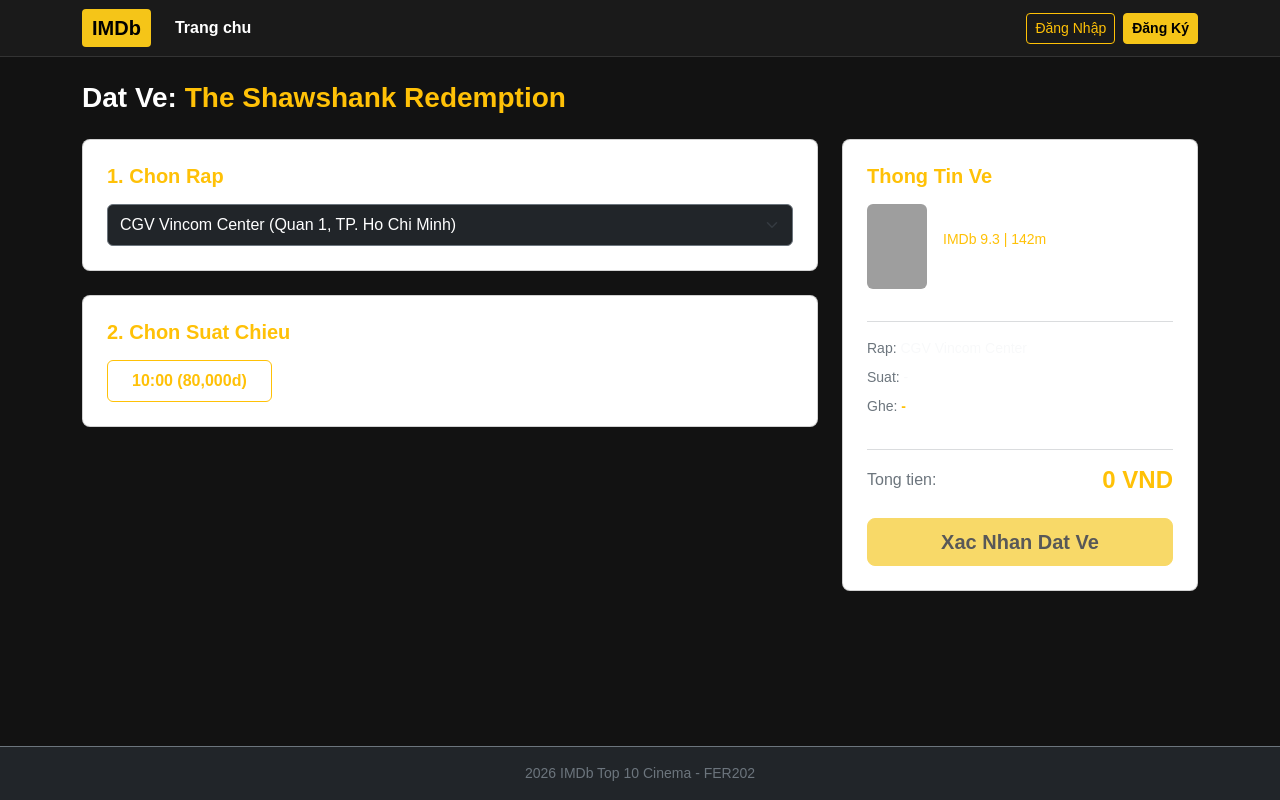
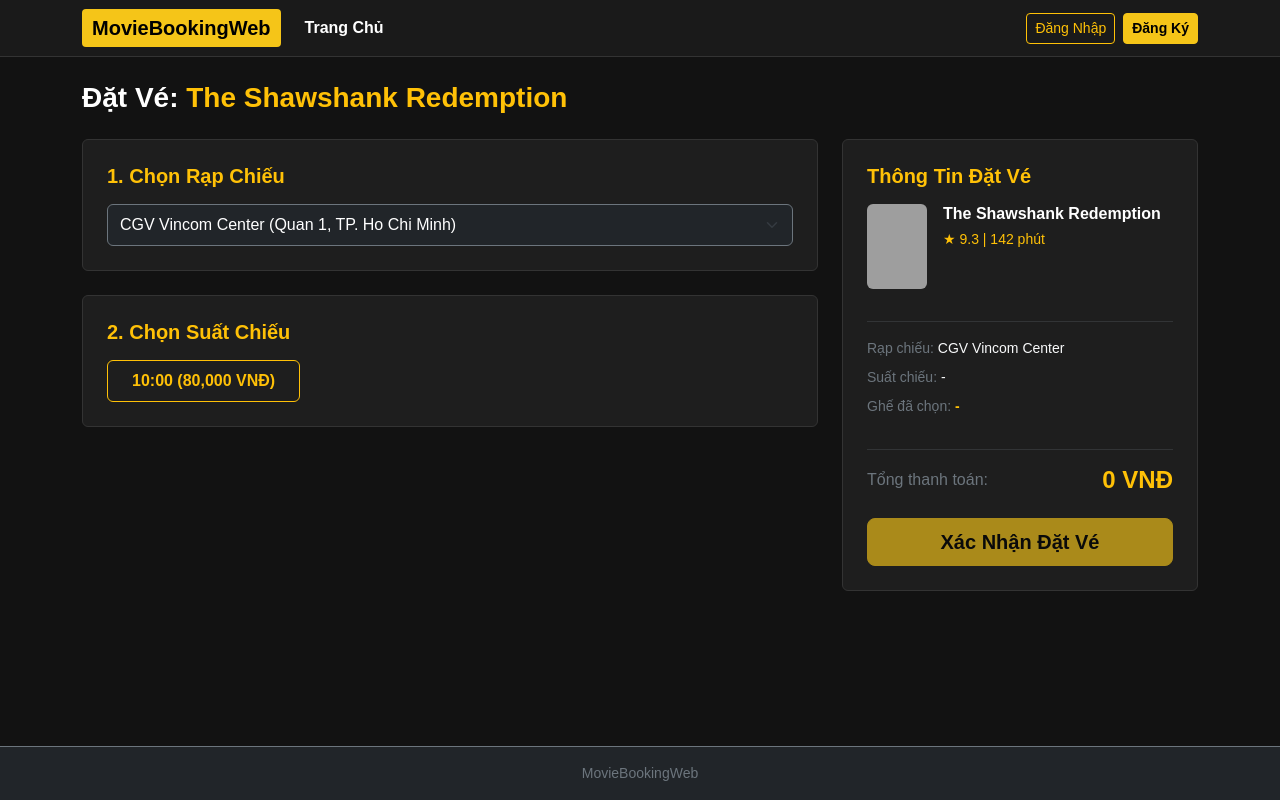
Before and after one commit to Sonnche161115/moviebookingweb, a React (Create React App) app: page /booking/1 in a window 1280 px wide. Built offline with nearby package versions, Linux system fonts and the light colour scheme; data requests are answered from the project's data file; grey boxes are pictures that could not be loaded.

Commit message:
i18n: convert all UI texts, buttons, and messages to full Vietnamese with accents

```diff
--- a/db.json
+++ b/db.json
@@ -260,8 +260,7 @@
         "C3",
         "D7",
         "E1",
-        "F8",
-        "D4"
+        "F8"
       ]
     },
     {
@@ -408,21 +407,6 @@
       ],
       "totalPrice": 160000,
       "bookingDate": "2026-08-22T10:30:00"
-    },
-    {
-      "userId": 3,
-      "showtimeId": 1,
-      "movieId": 1,
-      "movieTitle": "The Shawshank Redemption",
-      "cinemaName": "CGV Vincom Center",
-      "date": "2026-08-23",
-      "time": "10:00",
-      "seats": [
-        "D4"
-      ],
-      "totalPrice": 80000,
-      "bookingDate": "2026-08-22T10:37:14.550Z",
-      "id": 2
     }
   ]
 }
--- a/src/App.js
+++ b/src/App.js
@@ -27,7 +27,7 @@
                         </Routes>
                     </div>
                     <footer className="bg-dark border-top border-secondary py-3 text-center text-secondary small mt-5">
-            2026 IMDb Top 10 Cinema - FER202
+                        MovieBookingWeb
                     </footer>
                 </div>
             </Router>
--- a/src/components/NavbarComponent.js
+++ b/src/components/NavbarComponent.js
@@ -15,20 +15,20 @@
   return (
     <Navbar expand="lg" className="navbar sticky-top mb-4">
       <Container>
-        <Navbar.Brand as={Link} to="/" className="brand-logo me-3">IMDb</Navbar.Brand>
+        <Navbar.Brand as={Link} to="/" className="brand-logo me-3">MovieBookingWeb</Navbar.Brand>
         <Navbar.Toggle aria-controls="main-nav" className="bg-secondary" />
         <Navbar.Collapse id="main-nav">
           <Nav className="me-auto">
-            <Nav.Link as={Link} to="/" className="text-white fw-bold me-2">Trang chu</Nav.Link>
+            <Nav.Link as={Link} to="/" className="text-white fw-bold me-2">Trang Chủ</Nav.Link>
             {user && (
-              <Nav.Link as={Link} to="/history" className="text-white me-2">Ve cua toi</Nav.Link>
+              <Nav.Link as={Link} to="/history" className="text-white me-2">Vé Của Tôi</Nav.Link>
             )}
           </Nav>
           <Nav className="align-items-center">
             {user ? (
               <>
                 <span className="text-warning me-3 small fw-bold">
-                  {user.name} {isAdmin() ? '(Admin)' : ''}
+                  {user.name} {isAdmin() ? '(Quản Trị Viên)' : ''}
                 </span>
                 <Button variant="outline-light" size="sm" onClick={handleLogout}>Đăng Xuất</Button>
               </>
--- a/src/components/SeatMap.js
+++ b/src/components/SeatMap.js
@@ -13,7 +13,7 @@
   return (
     <div className="text-center my-3">
       <div className="cinema-screen"></div>
-      <small className="text-secondary d-block mb-3">Màn Hình</small>
+      <small className="text-secondary d-block mb-3">MÀN HÌNH CHIẾU</small>
 
       <div className="d-inline-block">
         {rows.map((row) => (
@@ -41,7 +41,7 @@
       <div className="d-flex justify-content-center gap-3 mt-3 small text-secondary">
         <div><span className="d-inline-block seat-btn" style={{ width: '16px', height: '16px' }}></span> Trống</div>
         <div><span className="d-inline-block seat-btn selected" style={{ width: '16px', height: '16px' }}></span> Đang Chọn</div>
-        <div><span className="d-inline-block seat-btn occupied" style={{ width: '16px', height: '16px' }}></span>Đã Bán</div>
+        <div><span className="d-inline-block seat-btn occupied" style={{ width: '16px', height: '16px' }}></span> Đã Bán</div>
       </div>
     </div>
   );
--- a/src/pages/BookingHistoryPage.js
+++ b/src/pages/BookingHistoryPage.js
@@ -23,11 +23,10 @@
   };
 
   const handleCancelBooking = (booking) => {
-    if (!window.confirm('Ban co chac chan muon huy ve "' + booking.movieTitle + '" (Ghe: ' + booking.seats.join(', ') + ')?')) {
+    if (!window.confirm('Bạn có chắc chắn muốn hủy vé xem phim "' + booking.movieTitle + '" (Ghế: ' + booking.seats.join(', ') + ')?')) {
       return;
     }
 
-    // 1. Get current showtime to release booked seats
     axios.get('http://localhost:3001/showtimes/' + booking.showtimeId)
       .then(res => {
         const showtime = res.data;
@@ -37,16 +36,15 @@
         });
       })
       .then(() => {
-        // 2. Delete booking
         return axios.delete('http://localhost:3001/bookings/' + booking.id);
       })
       .then(() => {
-        alert('Huy ve thanh cong!');
+        alert('Hủy vé thành công!');
         fetchBookings();
       })
       .catch(err => {
         console.error(err);
-        alert('Co loi xay ra khi huy ve!');
+        alert('Có lỗi xảy ra khi hủy vé!');
       });
   };
 
@@ -54,11 +52,11 @@
 
   return (
     <Container className="pb-5">
-      <h4 className="fw-bold text-white mb-4">Ve Da Dat Cua Toi</h4>
+      <h4 className="fw-bold text-white mb-4">Vé Đã Đặt Của Tôi</h4>
       {bookings.length === 0 ? (
         <Card className="card-dark p-5 text-center">
-          <h5 className="text-white">Ban chua dat ve nao</h5>
-          <p className="text-secondary mb-0">Hay chon phim va dat ve ngay.</p>
+          <h5 className="text-white">Bạn chưa đặt vé nào</h5>
+          <p className="text-secondary mb-0">Hãy chọn một bộ phim yêu thích và đặt vé ngay nhé.</p>
         </Card>
       ) : (
         <Row xs={1} md={2} className="g-4">
@@ -70,19 +68,19 @@
                     <h6 className="fw-bold text-white mb-0">{b.movieTitle}</h6>
                     <small className="text-secondary">{b.cinemaName}</small>
                   </div>
-                  <Badge bg="success">Da thanh toan</Badge>
+                  <Badge bg="success">Đã Thanh Toán</Badge>
                 </Card.Header>
                 <Card.Body className="p-3 text-light">
                   <div className="row g-2 mb-3 small">
-                    <div className="col-6"><span className="text-secondary">Ngay chieu:</span><br /><strong className="text-white">{b.date}</strong></div>
-                    <div className="col-6"><span className="text-secondary">Suat chieu:</span><br /><strong className="text-white">{b.time}</strong></div>
-                    <div className="col-6 mt-2"><span className="text-secondary">Ghe da dat:</span><br /><strong className="text-warning">{b.seats ? b.seats.join(', ') : ''}</strong></div>
-                    <div className="col-6 mt-2"><span className="text-secondary">Tong tien:</span><br /><strong className="text-warning">{b.totalPrice ? b.totalPrice.toLocaleString() : 0} VND</strong></div>
+                    <div className="col-6"><span className="text-secondary">Ngày chiếu:</span><br /><strong className="text-white">{b.date}</strong></div>
+                    <div className="col-6"><span className="text-secondary">Suất chiếu:</span><br /><strong className="text-white">{b.time}</strong></div>
+                    <div className="col-6 mt-2"><span className="text-secondary">Ghế đã đặt:</span><br /><strong className="text-warning">{b.seats ? b.seats.join(', ') : ''}</strong></div>
+                    <div className="col-6 mt-2"><span className="text-secondary">Tổng tiền:</span><br /><strong className="text-warning">{b.totalPrice ? b.totalPrice.toLocaleString() : 0} VNĐ</strong></div>
                   </div>
                   <div className="d-flex justify-content-between align-items-center bg-dark p-2 rounded border border-secondary">
-                    <small className="text-secondary">Ma ve: <strong className="text-warning">#TICKET-{b.id}</strong></small>
+                    <small className="text-secondary">Mã vé: <strong className="text-warning">#TICKET-{b.id}</strong></small>
                     <Button variant="outline-danger" size="sm" onClick={() => handleCancelBooking(b)}>
-                      Huy ve
+                      Hủy Vé
                     </Button>
                   </div>
                 </Card.Body>
--- a/src/pages/BookingPage.js
+++ b/src/pages/BookingPage.js
@@ -41,9 +41,9 @@
   };
 
   const handleConfirmBooking = () => {
-    if (!user) { alert('Vui long dang nhap de dat ve!'); navigate('/login'); return; }
-    if (!selectedShowtime) { setError('Vui long chon suat chieu!'); return; }
-    if (selectedSeats.length === 0) { setError('Vui long chon it nhat 1 ghe!'); return; }
+    if (!user) { alert('Vui lòng đăng nhập để tiến hành đặt vé!'); navigate('/login'); return; }
+    if (!selectedShowtime) { setError('Vui lòng chọn một suất chiếu!'); return; }
+    if (selectedSeats.length === 0) { setError('Vui lòng chọn ít nhất 1 ghế ngồi!'); return; }
     setSubmitting(true);
     setError('');
     const chosenCinema = cinemas.find(c => c.id.toString() === selectedCinema);
@@ -59,67 +59,67 @@
         const updated = [...selectedShowtime.bookedSeats, ...selectedSeats];
         return axios.patch('http://localhost:3001/showtimes/' + selectedShowtime.id, { bookedSeats: updated });
       })
-      .then(() => { setSubmitting(false); alert('Dat ve thanh cong!'); navigate('/history'); })
-      .catch(err => { console.error(err); setError('Co loi xay ra, vui long thu lai!'); setSubmitting(false); });
+      .then(() => { setSubmitting(false); alert('🎉 Đặt vé thành công!'); navigate('/history'); })
+      .catch(err => { console.error(err); setError('Có lỗi xảy ra, vui lòng thử lại!'); setSubmitting(false); });
   };
 
   if (loading) return <div className="text-center py-5"><Spinner animation="border" variant="warning" /></div>;
 
   return (
     <Container className="pb-5">
-      <h3 className="fw-bold text-white mb-4">Dat Ve: <span className="text-warning">{movie.title}</span></h3>
+      <h3 className="fw-bold text-white mb-4">Đặt Vé: <span className="text-warning">{movie.title}</span></h3>
       {error && <Alert variant="danger">{error}</Alert>}
       <Row className="g-4">
         <Col lg={8}>
-          <Card className="bg-dark-card p-4 mb-4 rounded-3">
-            <h5 className="fw-bold text-warning mb-3">1. Chon Rap</h5>
+          <Card className="card-dark p-4 mb-4">
+            <h5 className="fw-bold text-warning mb-3">1. Chọn Rạp Chiếu</h5>
             <Form.Select value={selectedCinema} onChange={(e) => { setSelectedCinema(e.target.value); setSelectedShowtime(null); setSelectedSeats([]); }} className="bg-dark text-white border-secondary py-2">
               {cinemas.map(c => <option key={c.id} value={c.id}>{c.name} ({c.location})</option>)}
             </Form.Select>
           </Card>
-          <Card className="bg-dark-card p-4 mb-4 rounded-3">
-            <h5 className="fw-bold text-warning mb-3">2. Chon Suat Chieu</h5>
+          <Card className="card-dark p-4 mb-4">
+            <h5 className="fw-bold text-warning mb-3">2. Chọn Suất Chiếu</h5>
             {availableShowtimes.length === 0 ? (
-              <p className="text-secondary mb-0">Khong co suat chieu tai rap nay.</p>
+              <p className="text-secondary mb-0">Không có suất chiếu tại rạp này.</p>
             ) : (
               <div className="d-flex flex-wrap gap-2">
                 {availableShowtimes.map(st => (
                   <Button key={st.id} variant={selectedShowtime && selectedShowtime.id === st.id ? 'warning' : 'outline-warning'} className="px-4 py-2 fw-bold"
                     onClick={() => { setSelectedShowtime(st); setSelectedSeats([]); }}>
-                    {st.time} ({st.price.toLocaleString()}d)
+                    {st.time} ({st.price.toLocaleString()} VNĐ)
                   </Button>
                 ))}
               </div>
             )}
           </Card>
           {selectedShowtime && (
-            <Card className="bg-dark-card p-4 rounded-3">
-              <h5 className="fw-bold text-warning mb-2">3. Chon Ghe</h5>
+            <Card className="card-dark p-4">
+              <h5 className="fw-bold text-warning mb-2">3. Chọn Ghế Ngồi</h5>
               <SeatMap bookedSeats={selectedShowtime.bookedSeats} selectedSeats={selectedSeats} onSeatClick={handleSeatClick} />
             </Card>
           )}
         </Col>
         <Col lg={4}>
-          <Card className="bg-dark-card p-4 sticky-top rounded-3" style={{ top: '80px' }}>
-            <h5 className="fw-bold text-warning mb-3">Thong Tin Ve</h5>
+          <Card className="card-dark p-4 sticky-top" style={{ top: '80px' }}>
+            <h5 className="fw-bold text-warning mb-3">Thông Tin Đặt Vé</h5>
             <div className="d-flex gap-3 mb-3">
-              <img src={movie.poster} alt={movie.title} className="rounded-2" style={{ width: '60px', height: '85px', objectFit: 'cover' }} />
+              <img src={movie.poster} alt={movie.title} className="rounded" style={{ width: '60px', height: '85px', objectFit: 'cover' }} />
               <div>
                 <h6 className="fw-bold text-white mb-1">{movie.title}</h6>
-                <small className="text-warning">IMDb {movie.rating} | {movie.duration}m</small>
+                <small className="text-warning">★ {movie.rating} | {movie.duration} phút</small>
               </div>
             </div>
             <hr className="border-secondary" />
-            <div className="small mb-2 text-light"><span className="text-secondary">Rap:</span> {cinemas.find(c => c.id.toString() === selectedCinema)?.name || '-'}</div>
-            <div className="small mb-2 text-light"><span className="text-secondary">Suat:</span> {selectedShowtime ? selectedShowtime.date + ' | ' + selectedShowtime.time : '-'}</div>
-            <div className="small mb-3 text-light"><span className="text-secondary">Ghe:</span> <span className="text-warning fw-bold">{selectedSeats.length > 0 ? selectedSeats.join(', ') : '-'}</span></div>
+            <div className="small mb-2 text-light"><span className="text-secondary">Rạp chiếu:</span> {cinemas.find(c => c.id.toString() === selectedCinema)?.name || '-'}</div>
+            <div className="small mb-2 text-light"><span className="text-secondary">Suất chiếu:</span> {selectedShowtime ? selectedShowtime.date + ' | ' + selectedShowtime.time : '-'}</div>
+            <div className="small mb-3 text-light"><span className="text-secondary">Ghế đã chọn:</span> <span className="text-warning fw-bold">{selectedSeats.length > 0 ? selectedSeats.join(', ') : '-'}</span></div>
             <hr className="border-secondary" />
             <div className="d-flex justify-content-between align-items-center mb-4">
-              <span className="text-secondary">Tong tien:</span>
-              <h4 className="fw-bold text-warning mb-0">{selectedShowtime ? (selectedSeats.length * selectedShowtime.price).toLocaleString() : 0} VND</h4>
+              <span className="text-secondary">Tổng thanh toán:</span>
+              <h4 className="fw-bold text-warning mb-0">{selectedShowtime ? (selectedSeats.length * selectedShowtime.price).toLocaleString() : 0} VNĐ</h4>
             </div>
             <Button variant="warning" size="lg" className="w-100 fw-bold text-dark" disabled={submitting || !selectedShowtime || selectedSeats.length === 0} onClick={handleConfirmBooking}>
-              {submitting ? <Spinner animation="border" size="sm" /> : 'Xac Nhan Dat Ve'}
+              {submitting ? <Spinner animation="border" size="sm" /> : 'Xác Nhận Đặt Vé'}
             </Button>
           </Card>
         </Col>
```
Also changed, not shown: src/pages/HomePage.js (+32 -30 lines), src/pages/LoginPage.js (+8 -8 lines), src/pages/MovieDetailPage.js (+9 -9 lines), src/pages/RegisterPage.js (+11 -11 lines). Lines whose indentation alone changed are shown as unchanged.
